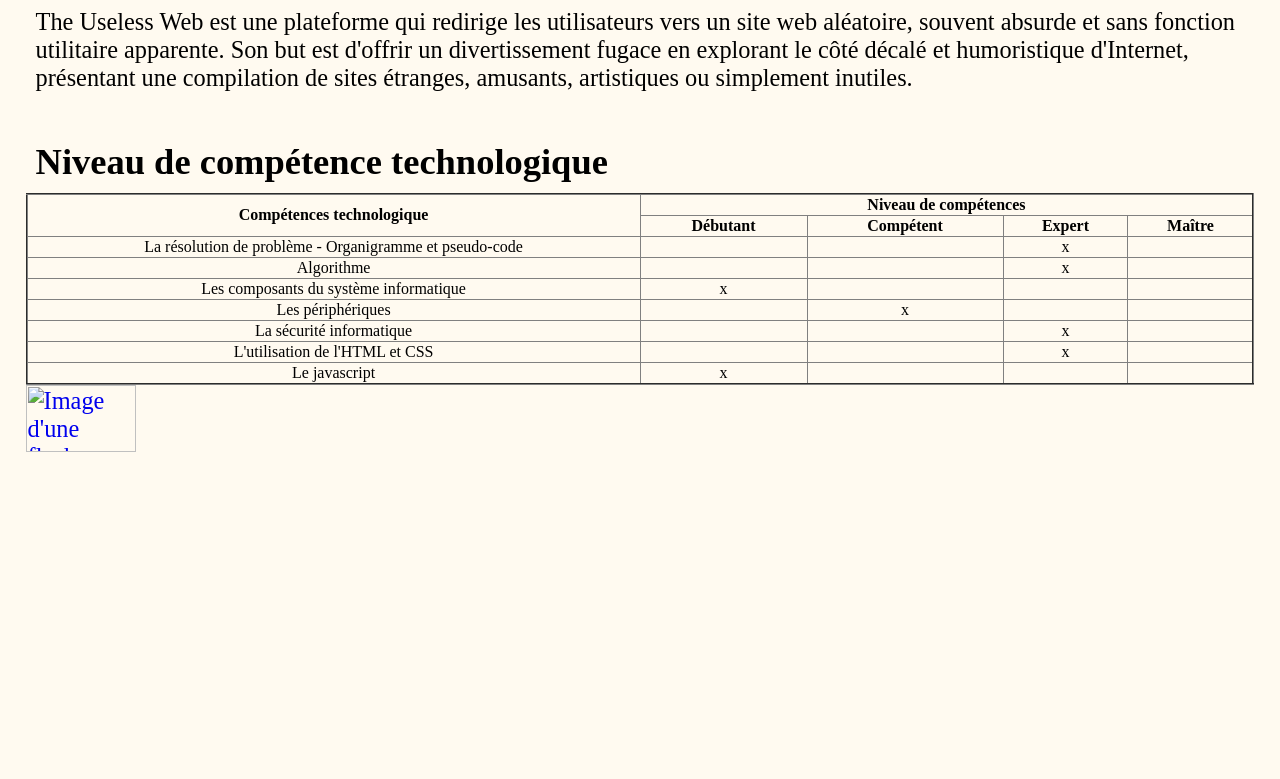
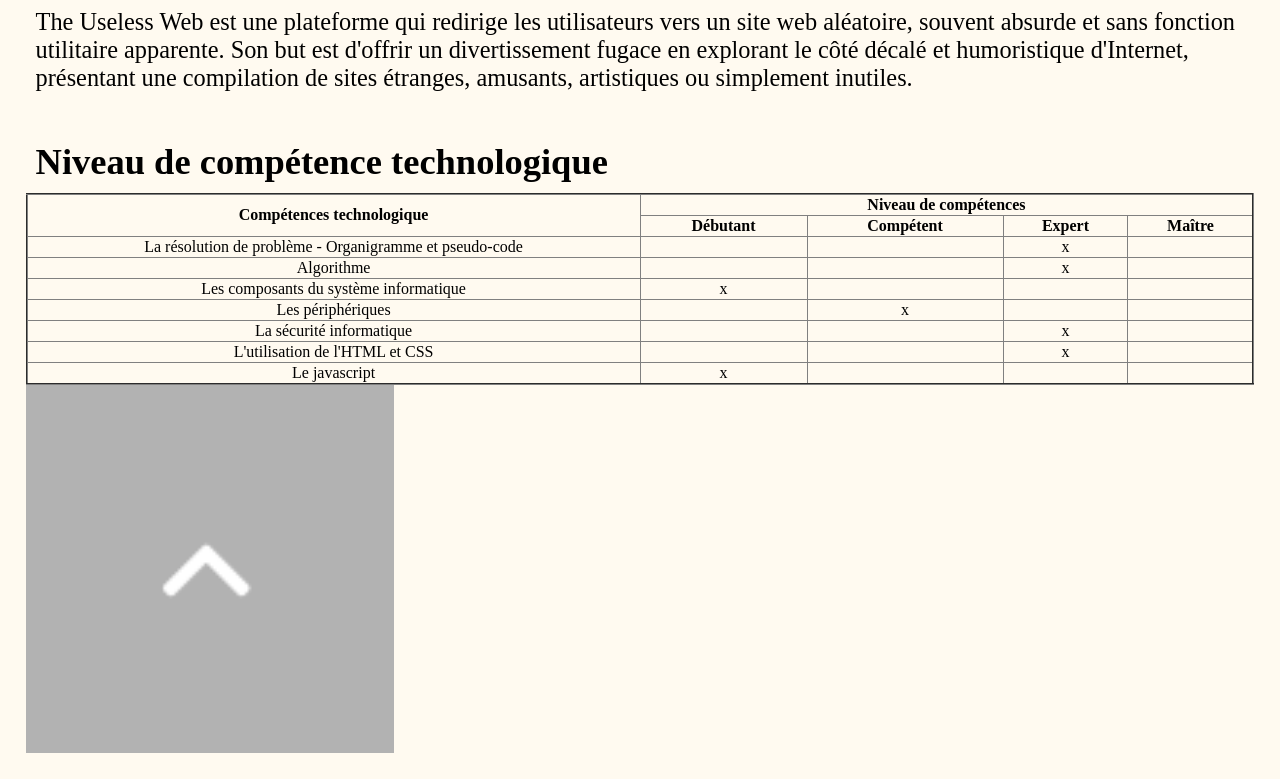
Before and after one commit to corietang/corietang.github.io, a plain HTML site: page biographie.html in a window 1280 px wide. Shown: the part 3970-4749 px from the top of the page. Before the commit the page ends 4605 px from the top, so only its background shows below. Drawn offline with Linux system fonts and the light colour scheme.

Commit message:
Update biographie.html

```diff
--- a/biographie.html
+++ b/biographie.html
@@ -112,6 +112,6 @@
 				</tr>
 			</tbody>
 		</table></a>
-		<a href="#debut"><img src="corietang/fleche.png" alt="Image d'une fleche" width="30%"/></a>
+		<a href="#debut"><img src="image/fleche.png" alt="Image d'une fleche" width="30%"/></a>
 	</body>
 </html>
```
